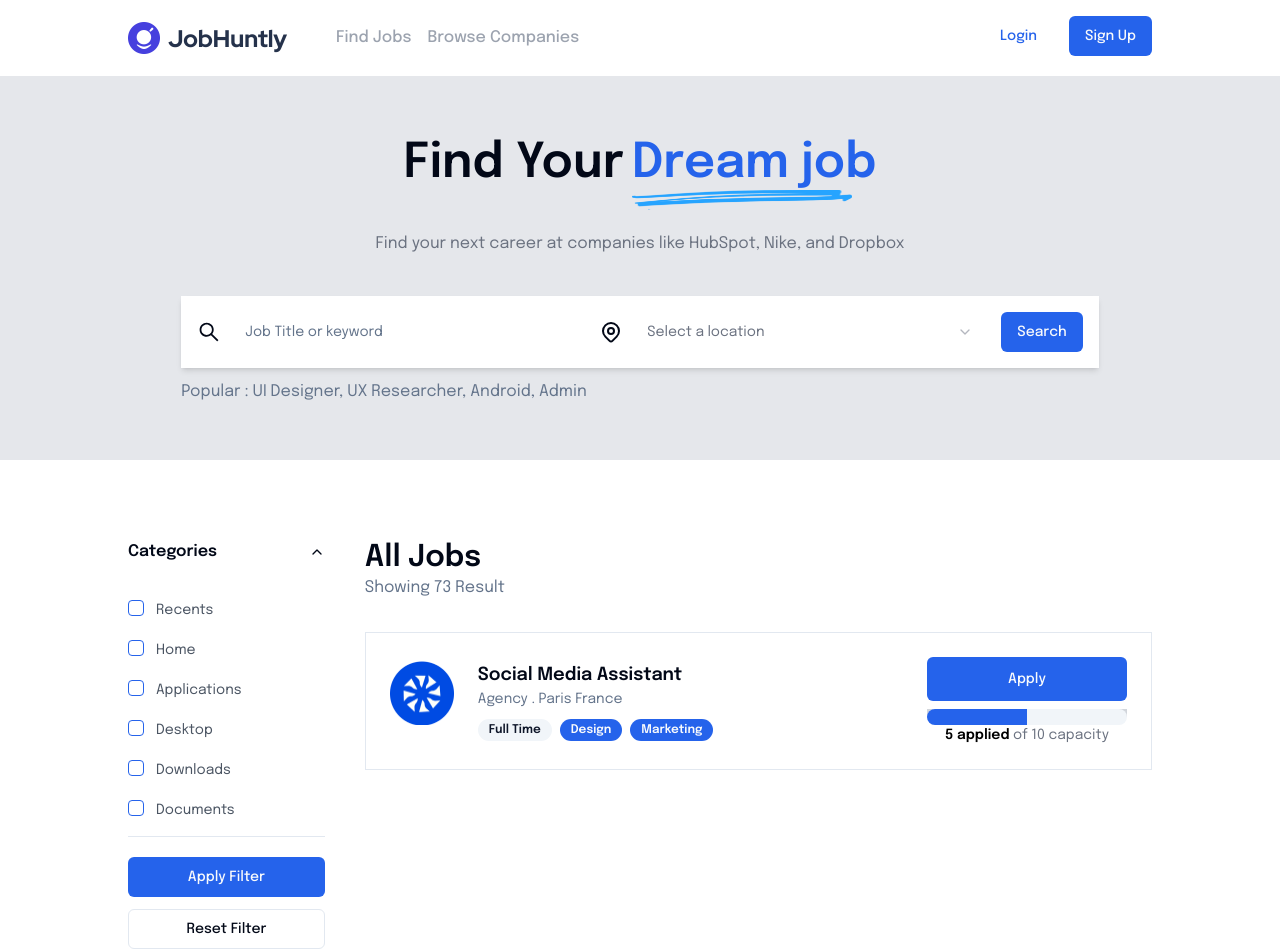
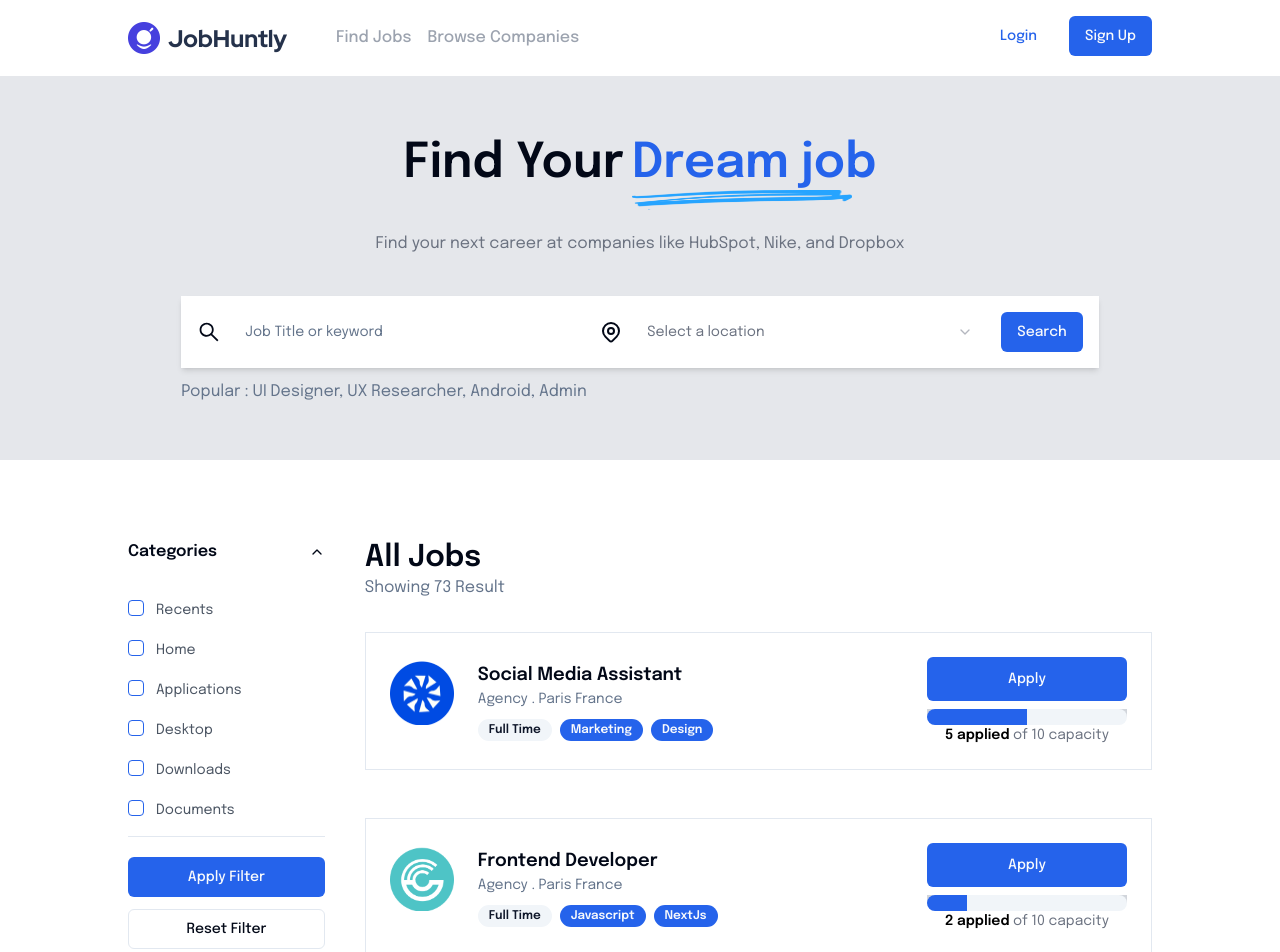
Before and after one commit to yusufhadi/job-hunt, a Next.js app: page /find-jobs in a window 1280 px wide. Shown: the top 952 px of the page. Built offline with nearby package versions, Linux system fonts and the light colour scheme.

Commit message:
fixing page fing-job

```diff
--- a/src/app/find-jobs/page.tsx
+++ b/src/app/find-jobs/page.tsx
@@ -6,7 +6,7 @@ import React from "react";
 import { useForm } from "react-hook-form";
 import { z } from "zod";
 import { zodResolver } from "@hookform/resolvers/zod";
-import { filterOptionType } from "@/types";
+import { JobType, filterOptionType } from "@/types";
 import { CATEGORIES_OPTIONS } from "@/constants";
 
 const FILTER_FORMS: filterOptionType[] = [
@@ -14,6 +14,31 @@ const FILTER_FORMS: filterOptionType[] = [
     name: "categories",
     label: "Categories",
     items: CATEGORIES_OPTIONS,
+  },
+];
+
+const dummyData: JobType[] = [
+  {
+    applicants: 5,
+    categories: ["Marketing", "Design"],
+    desc: "lorem",
+    image: "/images/company2.png",
+    jobType: "Full Time",
+    location: "Paris France",
+    name: "Social Media Assistant",
+    needs: 10,
+    type: "Agency",
+  },
+  {
+    applicants: 2,
+    categories: ["Javascript", "NextJs"],
+    desc: "lorem",
+    image: "/images/company.png",
+    jobType: "Full Time",
+    location: "Paris France",
+    name: "Frontend Developer",
+    needs: 10,
+    type: "Agency",
   },
 ];
 
@@ -33,6 +58,11 @@ export default function FindJobspage() {
       formFilter={formFilter}
       onSubmitFilter={onSubmitFormFilter}
       filterForms={FILTER_FORMS}
+      title="Dream job"
+      subtitle="Find your next career at companies like HubSpot, Nike, and Dropbox"
+      loading={false}
+      type="job"
+      data={dummyData}
     />
   );
 }
--- a/src/containers/ExploreDataContainers/index.tsx
+++ b/src/containers/ExploreDataContainers/index.tsx
@@ -9,12 +9,22 @@ interface ExploreDataContainersProps {
   formFilter: any;
   onSubmitFilter: (val: any) => Promise<void>;
   filterForms: filterOptionType[];
+  loading: boolean;
+  title: string;
+  subtitle: string;
+  data: any[];
+  type: "job" | "company";
 }
 
 const ExploreDataContainers: FC<ExploreDataContainersProps> = ({
   filterForms,
   formFilter,
   onSubmitFilter,
+  loading,
+  subtitle,
+  title,
+  data,
+  type,
 }) => {
   return (
     <>
@@ -24,7 +34,7 @@ const ExploreDataContainers: FC<ExploreDataContainersProps> = ({
             <span className="text-5xl font-semibold">Find Your</span>
             <div className="relative">
               <span className="text-5xl font-semibold text-primary">
-                Dream job
+                {title}
               </span>
               <div className="absolute top-10 w-[220px] h-10">
                 <Image
@@ -36,9 +46,7 @@ const ExploreDataContainers: FC<ExploreDataContainersProps> = ({
               </div>
             </div>
           </div>
-          <div className="text-center text-gray-500">
-            Find your next career at companies like HubSpot, Nike, and Dropbox
-          </div>
+          <div className="text-center text-gray-500">{subtitle}</div>
         </div>
         <div>
           <FormSearchDynamic />
@@ -58,17 +66,25 @@ const ExploreDataContainers: FC<ExploreDataContainersProps> = ({
             <div className="text-muted-foreground">Showing 73 Result</div>
           </div>
           <div className="grid grid-cols-1 gap-7">
-            <JobCard
-              applicants={5}
-              categories={["Design", "Marketing"]}
-              desc="lorem"
-              image="/images/company2.png"
-              jobType="Full Time"
-              location="Paris France"
-              name="Social Media Assistant"
-              needs={10}
-              type="Agency"
-            />
+            {loading ? (
+              <div>Loading...</div>
+            ) : (
+              <>
+                {type === "job" ? (
+                  <>
+                    {data?.map((item: any, i: number) => (
+                      <JobCard key={i} {...item} />
+                    ))}
+                  </>
+                ) : (
+                  <>
+                    {data?.map((item: any, i: number) => (
+                      <div key={i}>Company card</div>
+                    ))}
+                  </>
+                )}
+              </>
+            )}
           </div>
         </div>
       </div>
```
